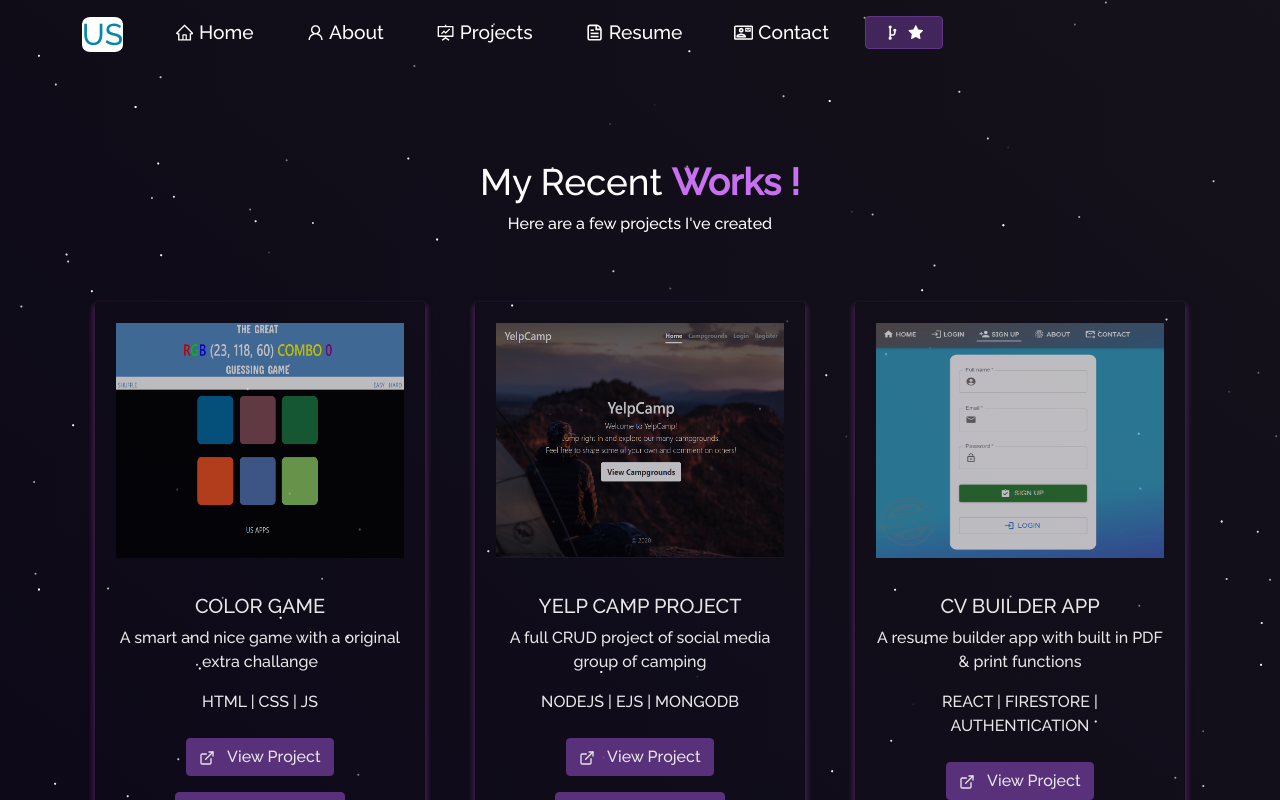
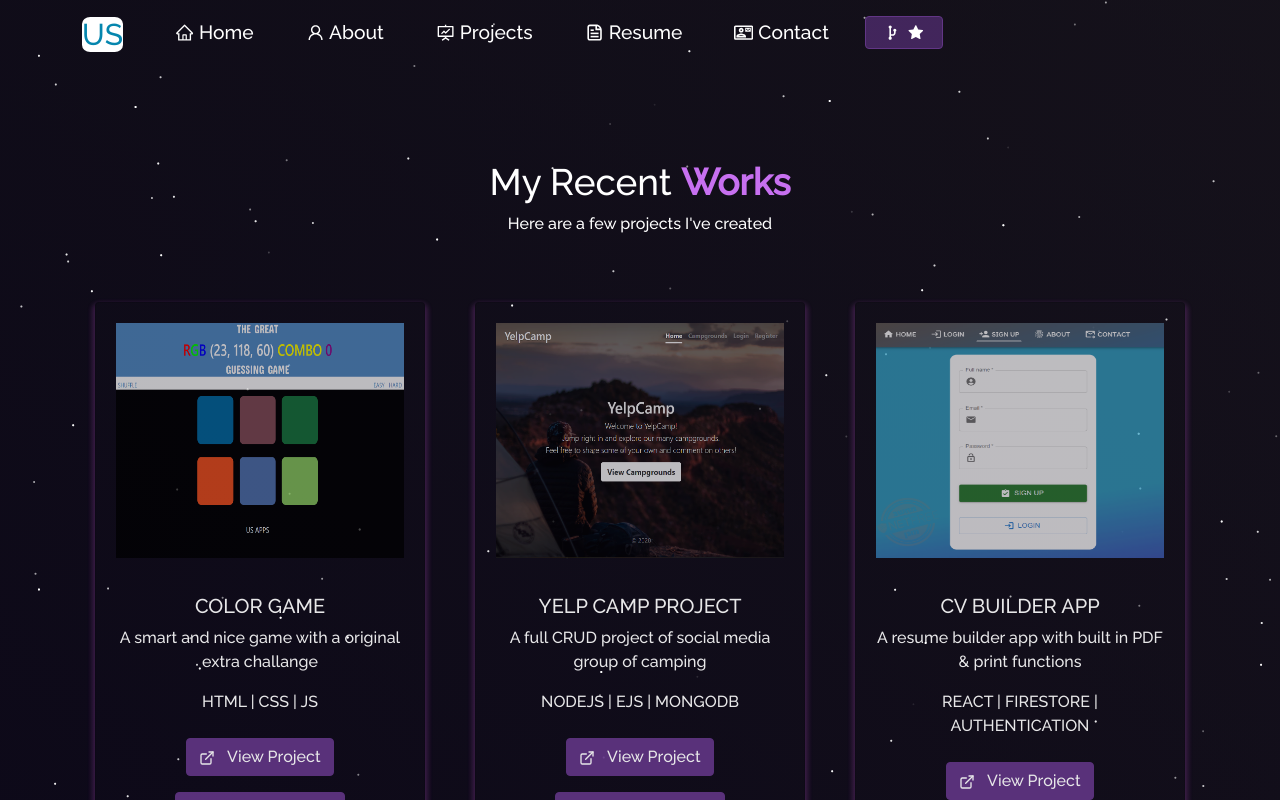
Before and after one commit to urlsab/portfolio, a React (Create React App) app: page /project in a window 1280 px wide. Shown: the top 800 px of the page. Built offline with nearby package versions, Linux system fonts and the light colour scheme.

Commit message:
remove !

```diff
--- a/src/Components/Projects/Projects.js
+++ b/src/Components/Projects/Projects.js
@@ -12,7 +12,7 @@ function Projects() {
 			<Particle />
 			<Container>
 				<h1 className="project-heading">
-					My Recent <strong className="purple">Works ! </strong>
+					My Recent <strong className="purple">Works </strong>
 				</h1>
 				<p style={{ color: "white" }}>
 					Here are a few projects I've created
```
